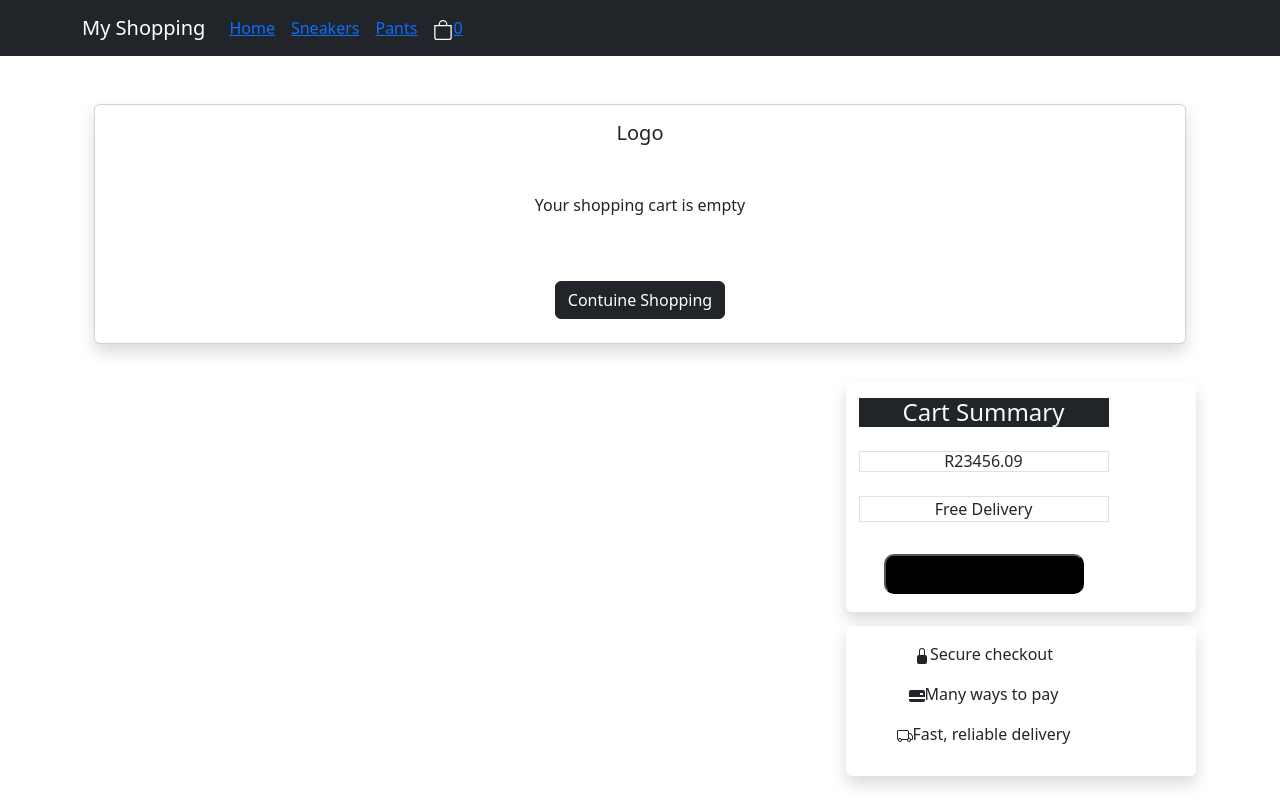
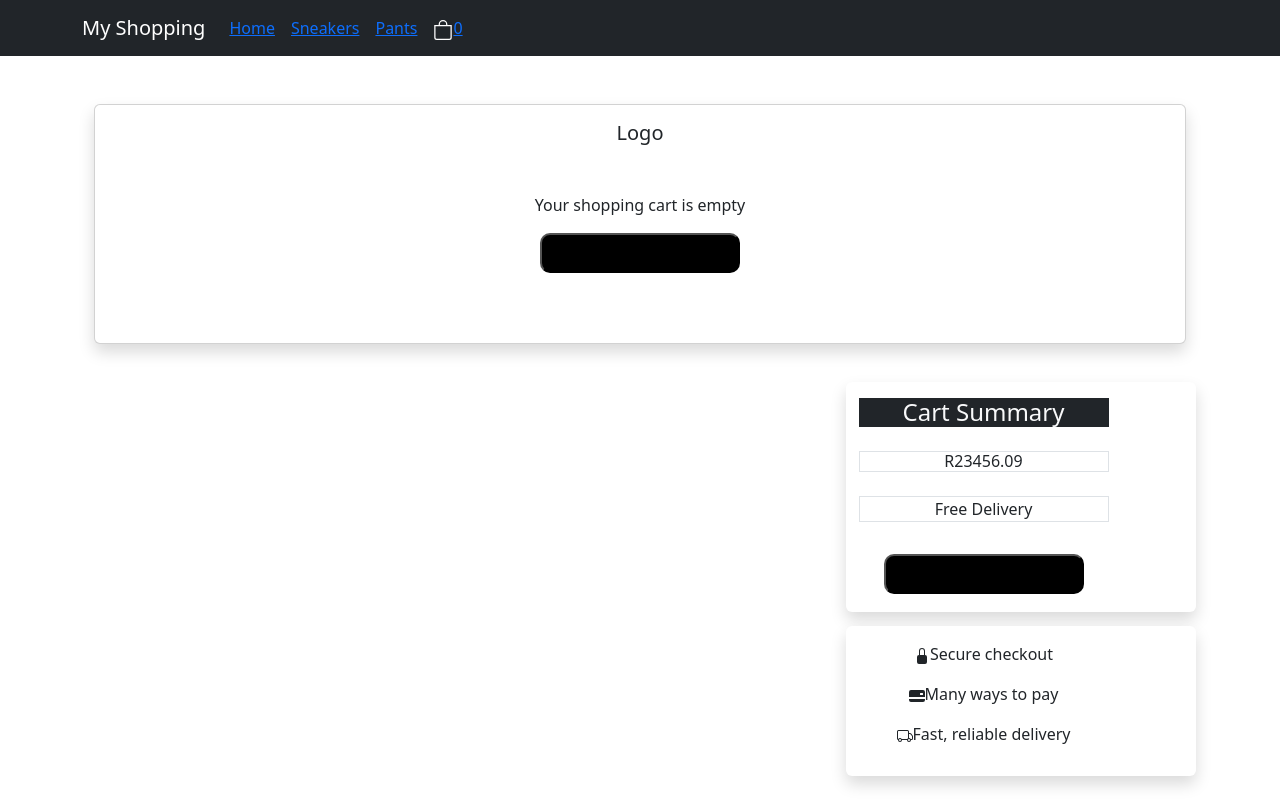
Before and after one commit to hitprofit70/my-vue-app, a React (Vite) app: page /cart in a window 1280 px wide. Shown: the top 800 px of the page. Built offline with nearby package versions, Linux system fonts and the light colour scheme.

Commit message:
button fixed

```diff
--- a/src/components/CartProducts.jsx
+++ b/src/components/CartProducts.jsx
@@ -18,7 +18,7 @@ const CartProducts = ({pImg, name, price}) => {
             <div className="fw-bold mt-2">{name}</div>
             <div className="fw-bold">R{price}</div>
           </div>
-          <button className="btn btn-dark mt-5">Remove</button>
+          <button className="remove-button mt-5">Remove</button>
         </ListGroup.Item>
       </ListGroup>
     </div>
--- a/src/components/ShoppingCard.jsx
+++ b/src/components/ShoppingCard.jsx
@@ -1,5 +1,4 @@
 import { useContext } from "react";
-import Button from "react-bootstrap/Button";
 import Card from "react-bootstrap/Card";
 import { Link } from "react-router-dom";
 import AppContext from "../context/AppContext";
@@ -17,9 +16,7 @@ const ShoppingCard = () => {
             <Card.Title>Logo</Card.Title>
             <Card.Text className="mt-5">Your shopping cart is empty</Card.Text>
             <Link to="/">
-              <Button variant="dark" className="mt-5">
-                Contuine Shopping
-              </Button>
+           <button className="shopping-button">Contuine Shopping</button>
             </Link>
           </Card.Body>
         </Card>
--- a/src/index.css
+++ b/src/index.css
@@ -56,6 +56,32 @@ img {
   color: black;
 }
 
+.shopping-button {
+  background-color: black;
+  width: 200px;
+  height: 2.5rem;
+  border-radius: 10px;
+  font-weight: bold;
+}
+
+.shopping-button:hover {
+  background: white;
+  color: black;
+}
+
+.remove-button {
+  background-color: black;
+  width: 150px;
+  height: 2.5rem;
+  border-radius: 10px;
+  font-weight: bold;
+}
+
+.remove-button:hover {
+  background: white;
+  color: black;
+}
+
 .col {
   display: grid;
   grid-template-columns: auto auto auto auto;
```
